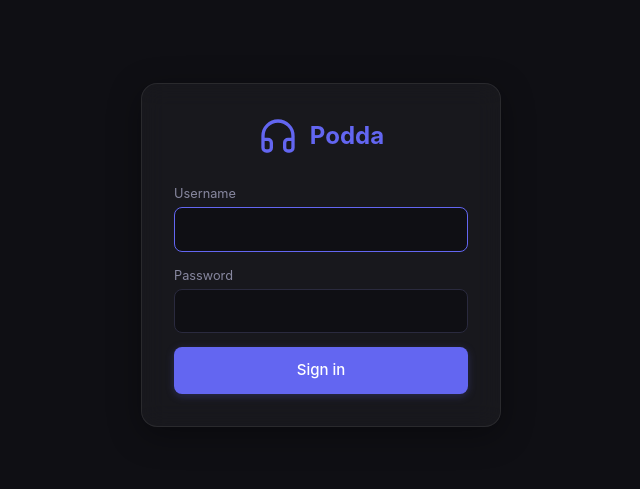
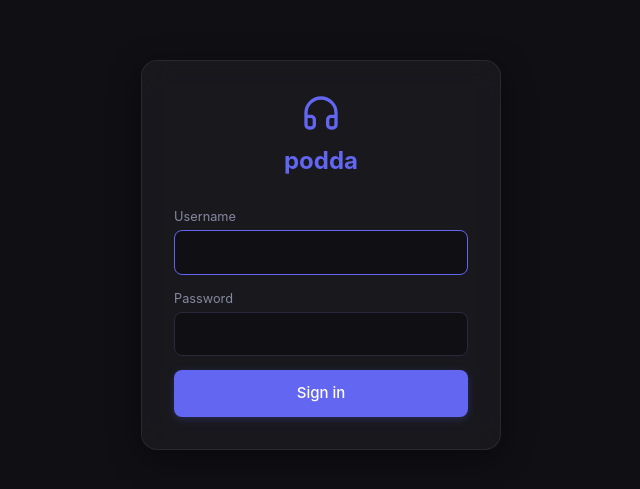
Before and after one commit to da-troll/podda, a React (Vite) app: page / in a window 1280 px wide. Shown: the part 145-634 px from the top of the page, without its empty margins (319-959 px from the left). Built offline with nearby package versions, Linux system fonts and the light colour scheme; no server answers.

Commit message:
chore: login page — icon above title, lowercase 'podda'
Co-Authored-By: Wilson <wilson@trollefsen.household>

```diff
--- a/src/app.css
+++ b/src/app.css
@@ -373,7 +373,7 @@ img { display: block; max-width: 100%; }
   box-shadow: var(--glass-shadow);
   border-radius: 16px;
 }
-.login-brand { display: flex; align-items: center; justify-content: center; gap: 12px; margin-bottom: 28px; color: var(--accent); }
+.login-brand { display: flex; flex-direction: column; align-items: center; gap: 10px; margin-bottom: 28px; color: var(--accent); }
 .login-brand h1 { font-size: 1.6rem; }
 .login-form label { display: block; margin-bottom: 14px; }
 .login-form label span { display: block; font-size: 0.85rem; color: var(--text-muted); margin-bottom: 4px; }
--- a/src/pages/Login.tsx
+++ b/src/pages/Login.tsx
@@ -26,7 +26,7 @@ export function Login() {
       <form className="login-form" onSubmit={handleSubmit}>
         <div className="login-brand">
           <Headphones size={40} />
-          <h1>Podda</h1>
+          <h1>podda</h1>
         </div>
 
         {error && <div className="error-msg">{error}</div>}
```
